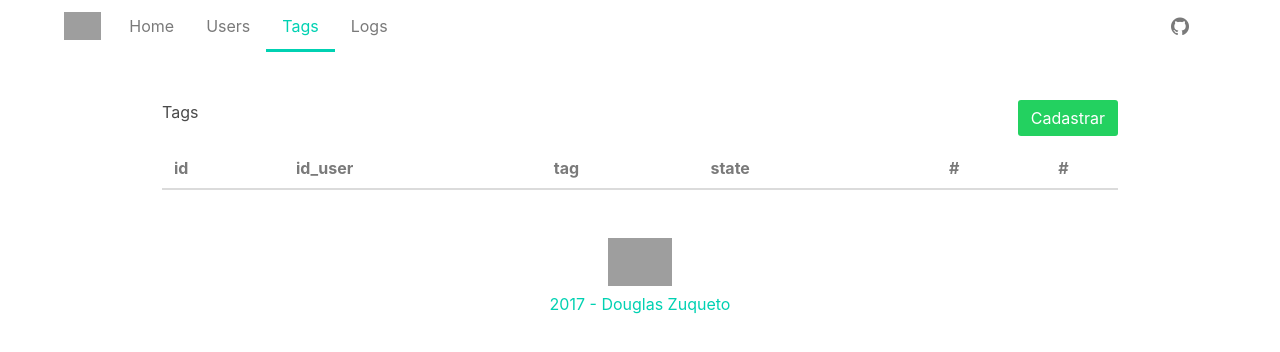
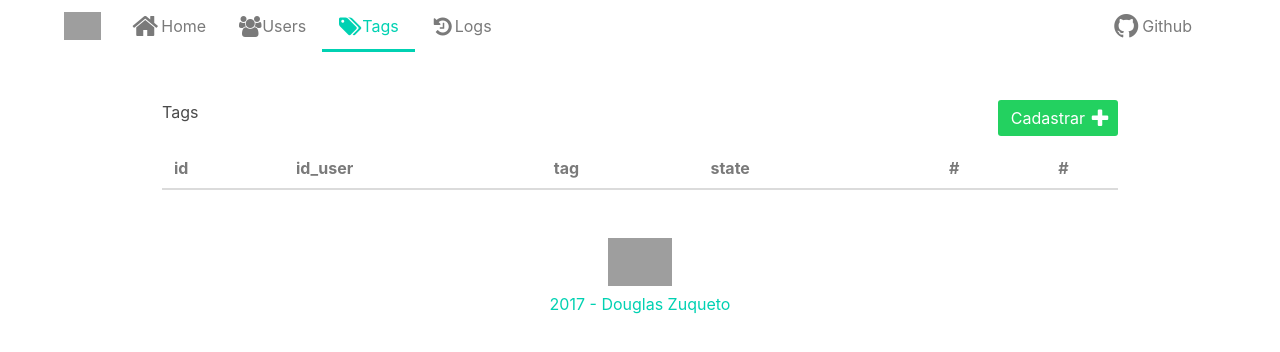
Before and after one commit to douglaszuqueto/esp8266-rfid-banco-de-dados, a plain HTML site: page client/tags.html in a window 1280 px wide. Drawn offline with Linux system fonts and the light colour scheme; no server answers; grey boxes are pictures that could not be loaded.

Commit message:
subindoo

```diff
--- a/client/tags.html
+++ b/client/tags.html
@@ -17,10 +17,22 @@
             <a class="nav-item is-brand" href="http://bulma.io">
                 <img src="https://douglaszuqueto.com/images/logo_2.png" alt="RFID - Controle de Acesso">
             </a>
-            <a class="nav-item is-tab change-page" href="/index.html">Home</a>
-            <a class="nav-item is-tab change-page" href="/users.html">Users</a>
-            <a class="nav-item is-tab change-page is-active" href="/tags.html">Tags</a>
-            <a class="nav-item is-tab change-page" href="/logs.html">Logs</a>
+            <a class="nav-item is-tab change-page" href="/index.html">
+                <span class="icon is-medium"><i class="fa fa-home"></i></span>
+                <span>Home</span>
+            </a>
+            <a class="nav-item is-tab change-page" href="/users.html">
+                <span class="icon"><i class="fa fa-users"></i></span>
+                <span>Users</span>
+            </a>
+            <a class="nav-item is-tab change-page is-active" href="/tags.html">
+                <span class="icon"><i class="fa fa-tags"></i></span>
+                <span>Tags</span>
+            </a>
+            <a class="nav-item is-tab change-page" href="/logs.html">
+                <span class="icon"><i class="fa fa-history"></i></span>
+                <span>Logs</span>
+            </a>
         </div>
         <span class="nav-toggle">
             <span></span>
@@ -32,9 +44,10 @@
             <div class="nav-item">
                 <a class="nav-item" target="_blank"
                    href="https://github.com/douglaszuqueto/esp8266-rfid-banco-de-dados">
-                  <span class="icon">
+                  <span class="icon is-medium">
                     <i class="fa fa-github"></i>
                   </span>
+                    <span>Github</span>
                 </a>
             </div>
         </div>
@@ -47,7 +60,10 @@
     <div class="columns">
         <div class="column is-10 is-offset-1">
             <p>
-                <a class="button is-success modal-button is-pulled-right" data-target="#modal-ter">Cadastrar</a>
+                <a class="button is-success modal-button is-pulled-right" data-target="#modal-ter">
+                    <span>Cadastrar</span>
+                    <span class="icon"><i class="fa fa-plus"></i></span>
+                </a>
             </p>
             <h3>Tags</h3>
             <br>
```
Also changed, not shown: client/index.html (+19 -6 lines), client/logs.html (+18 -5 lines), client/users.html (+21 -5 lines).
